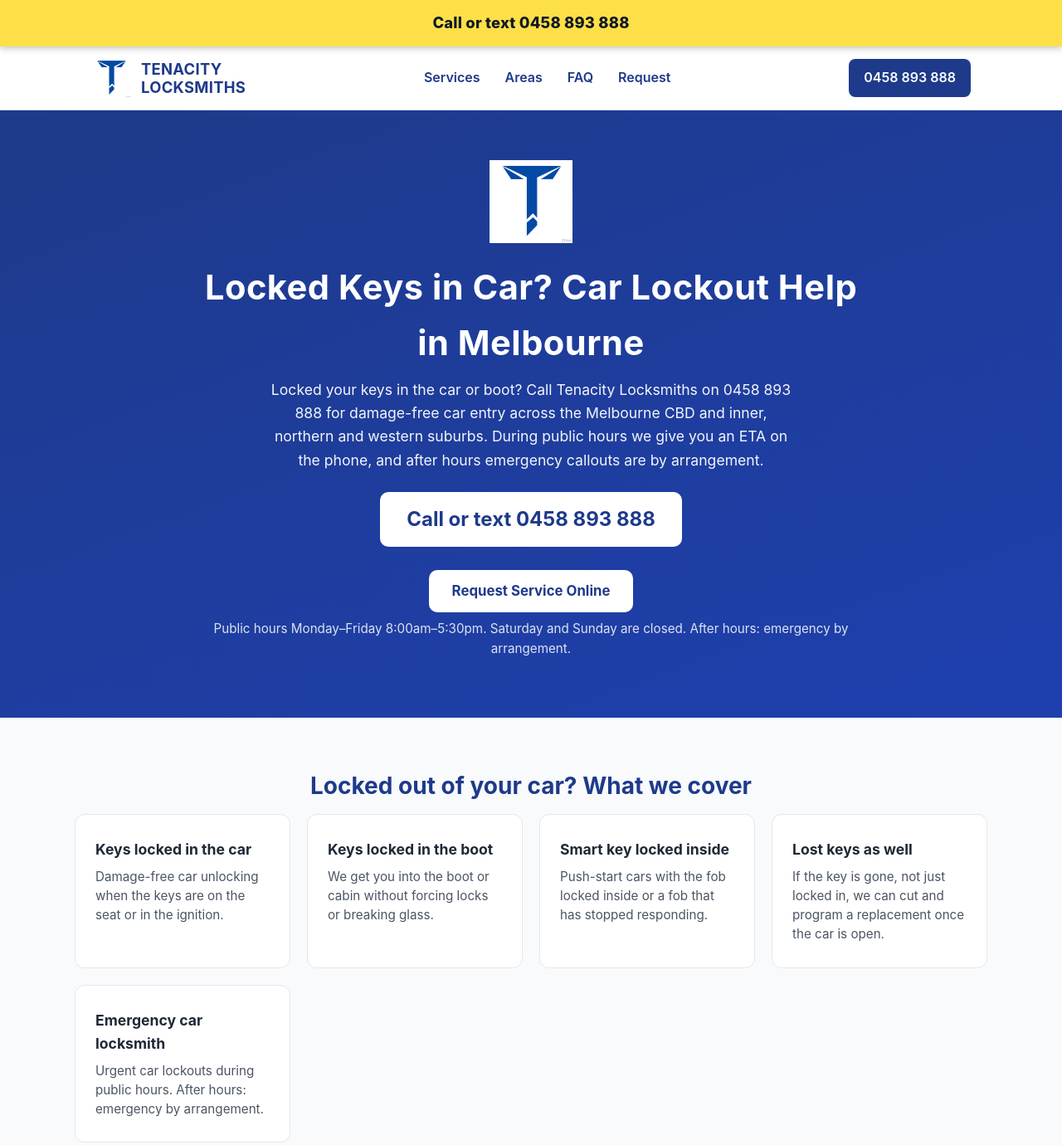
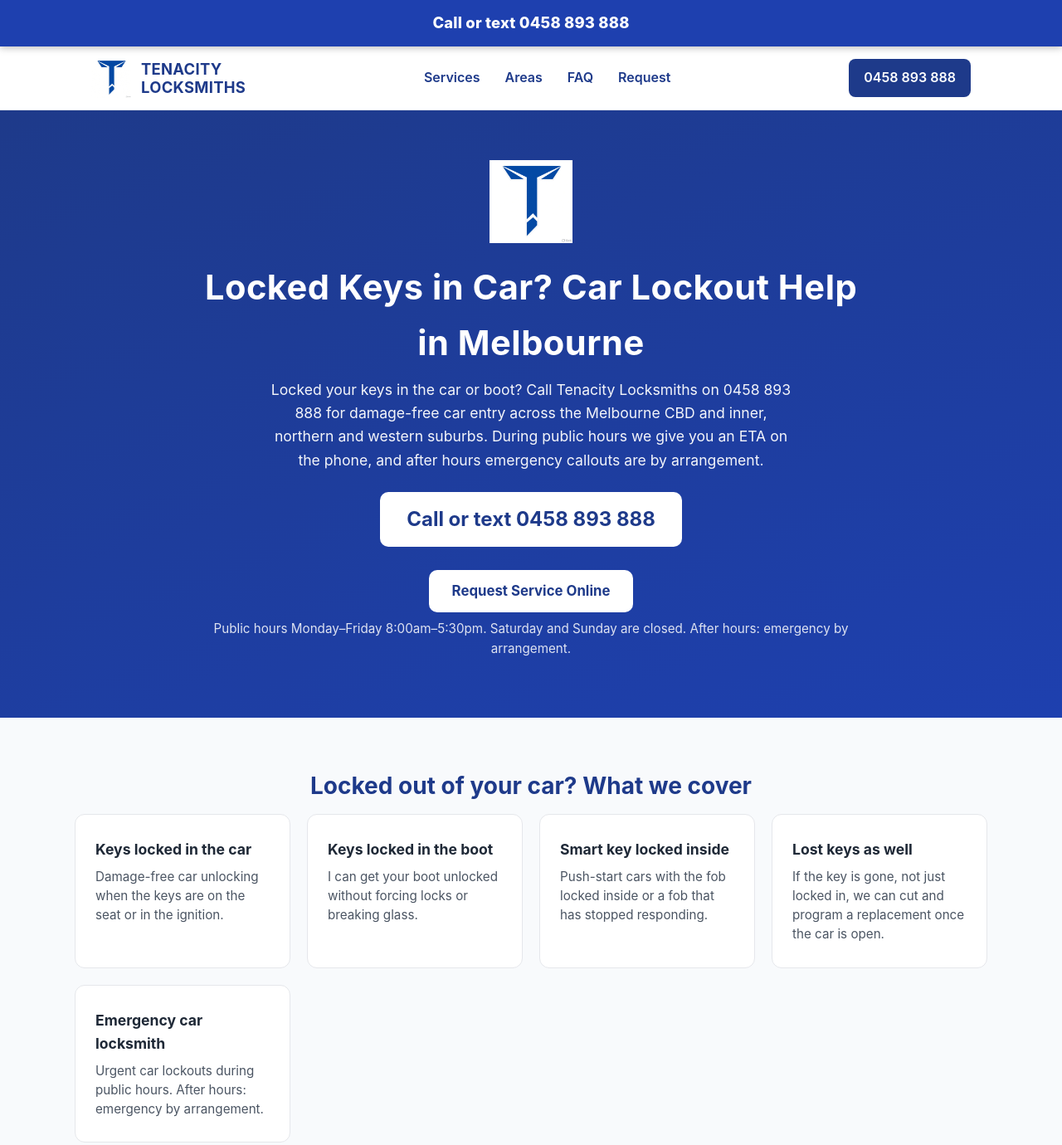
Before and after one commit to TenacityLocksmiths/TenacityLocksmiths, a plain HTML site: page car-lockout/index.html in a window 1280 px wide. Shown: the top 1380 px of the page at 83% size. Drawn offline with Linux system fonts and the light colour scheme.

Commit message:
Blue call bar; boot lockout wording

```diff
--- a/car-lockout/index.html
+++ b/car-lockout/index.html
@@ -387,12 +387,12 @@
       position: fixed; top: 0; left: 0; right: 0; z-index: 1000;
       display: flex; align-items: center; justify-content: center;
       min-height: 56px; padding: env(safe-area-inset-top) 16px 0;
-      background: #facc15; color: #111827;
+      background: #1e3a8a; color: #ffffff;
       font-size: 1.15rem; font-weight: 800; letter-spacing: 0.2px;
       text-decoration: none; box-shadow: 0 2px 8px rgba(0,0,0,0.25);
     }
-    .call-bar:hover, .call-bar:focus { background: #fde047; }
-    .call-bar:focus-visible { outline: 3px solid #111827; outline-offset: -3px; }
+    .call-bar:hover, .call-bar:focus { background: #1e40af; }
+    .call-bar:focus-visible { outline: 3px solid #ffffff; outline-offset: -3px; }
     header { position: static; }
     .site-nav { display: flex; flex-wrap: wrap; gap: 4px 6px; justify-content: center; }
     .site-nav a {
@@ -468,7 +468,7 @@
       <h2 class="section-title">Locked out of your car? What we cover</h2>
       <div class="services-grid">
         <div class="service-card"><h3>Keys locked in the car</h3><p>Damage-free car unlocking when the keys are on the seat or in the ignition.</p></div>
-        <div class="service-card"><h3>Keys locked in the boot</h3><p>We get you into the boot or cabin without forcing locks or breaking glass.</p></div>
+        <div class="service-card"><h3>Keys locked in the boot</h3><p>I can get your boot unlocked without forcing locks or breaking glass.</p></div>
         <div class="service-card"><h3>Smart key locked inside</h3><p>Push-start cars with the fob locked inside or a fob that has stopped responding.</p></div>
         <div class="service-card"><h3>Lost keys as well</h3><p>If the key is gone, not just locked in, we can cut and program a replacement once the car is open.</p></div>
         <div class="service-card"><h3>Emergency car locksmith</h3><p>Urgent car lockouts during public hours. After hours: emergency by arrangement.</p></div>
```
Also changed, not shown: broken-key-ignition-repair/index.html (+3 -3 lines), car-key-replacement/index.html (+3 -3 lines), index.html (+3 -3 lines), key-fob-transponder-programming/index.html (+3 -3 lines), lost-car-keys/index.html (+3 -3 lines), request/index.html (+3 -3 lines), service-areas/index.html (+3 -3 lines).
